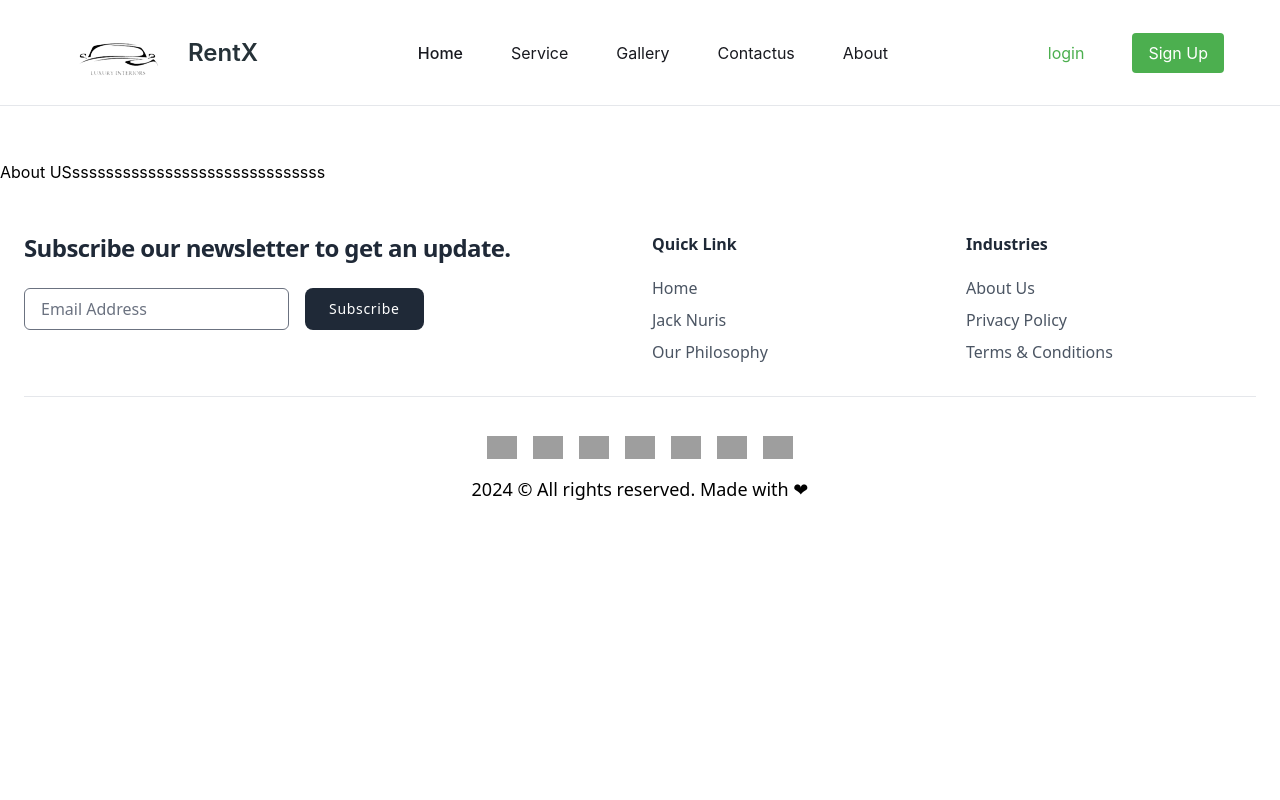
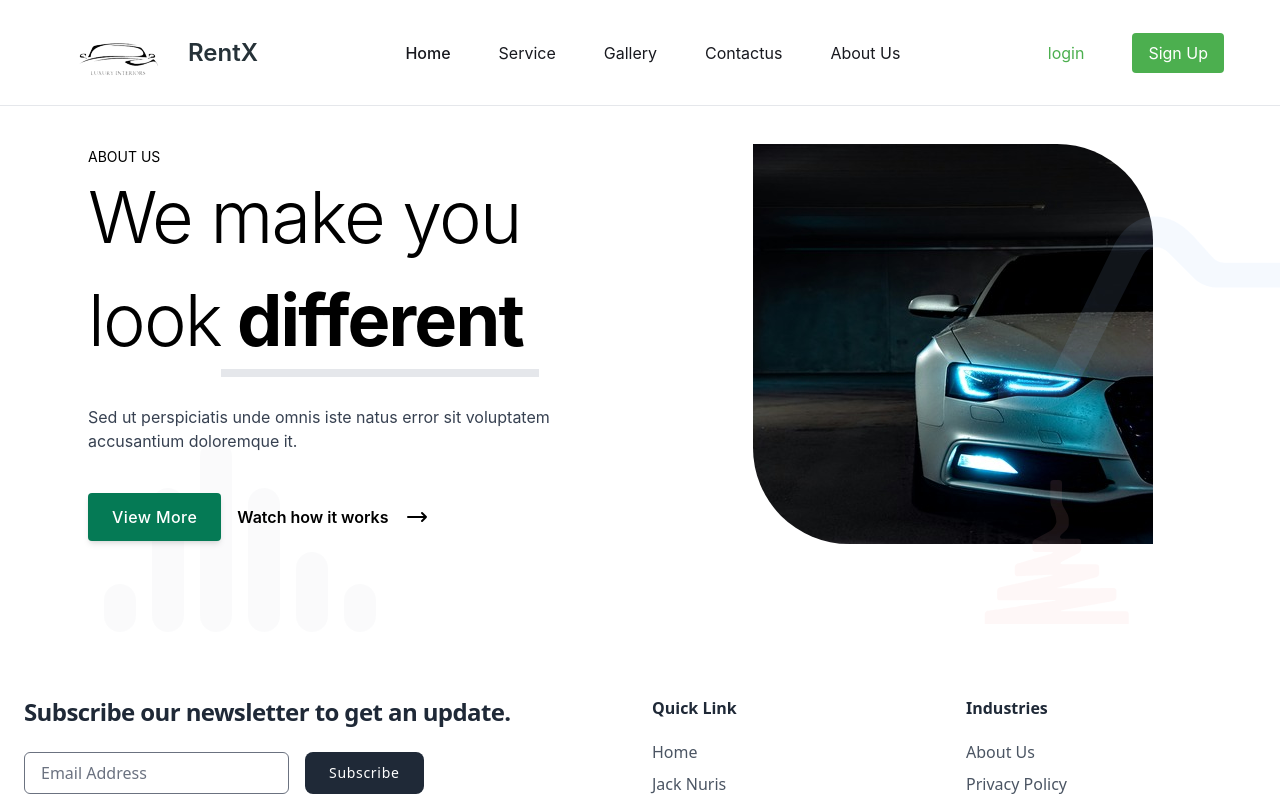
Before and after one commit to mooka007/Car, a React (Create React App) app in the folder client/: page /aboutus in a window 1280 px wide. Shown: the top 800 px of the page. Built offline with nearby package versions, Linux system fonts and the light colour scheme; grey boxes are pictures that could not be loaded.

Commit message:
gallery + aboutus

```diff
--- a/client/src/App.jsx
+++ b/client/src/App.jsx
@@ -15,6 +15,7 @@ import {
 import Home from './pages/Home.jsx';
 import Login from './pages/Login.jsx';
 import Signup from './pages/Signup.jsx';
+import Gallery from './pages/Gallery.jsx';
 
 const Layout  = () => {
   return (
@@ -34,6 +35,8 @@ const router = createBrowserRouter(
         <Route index element={<Home />}></Route>
         <Route path="/aboutus" element={<AboutUs />}></Route>
         <Route path="/contactus" element={<Contactus />}></Route>
+        <Route path="/gallery" element={<Gallery />}></Route>
+
       </Route>
       <Route path="/login" element={<Login />}></Route>
       <Route path="/signup" element={<Signup />}></Route>
--- a/client/src/components/Navbar.jsx
+++ b/client/src/components/Navbar.jsx
@@ -31,15 +31,15 @@ const Navbar = () => {
     const navItems = [
         {link: "Home", path: "/"},
         {link: "Service", path : "#"},
-        {link: "Gallery", path : "#"},
+        {link: "Gallery", path : "/gallery"},
         {link: "Contactus", path : "/contactus"},
-        {link: "About", path : "/aboutus"},
+        {link: "About Us", path : "/aboutus"},
     ];
     return (
     <header className="w-full bg-white md:bg-transparent fixed top-0 left-0 right-0">
         <nav className={`py-4 lg:px-14 px-4  ${isSticky ? "sticky top-0 left-0 right-0 border-b bg-white " : "" } `}>
             <div className="flex items-center justify-between text-base gap-8">
-                <a href="" className="text-2xl font-semibold flex items-center space-x-3">
+                <a href="/" className="text-2xl font-semibold flex items-center space-x-3">
                     <img src={logo} alt="" className="w-30 inline-block items-center" />
                     <span className="text-[#263238]">RentX</span>
                 </a>
--- a/client/src/pages/AboutUs.jsx
+++ b/client/src/pages/AboutUs.jsx
@@ -1,12 +1,68 @@
 import React from "react";
+import picture from "../assets/picture.jpg";
 
 const AboutUs = () => {
     return(
-        <div className="mt-40 ">
-           <p>About USssssssssssssssssssssssssssssss</p>
+        <div class="bg-white relative   flex items-center  n justify-center overflow-hidden z-50 mt-20">
+            <div class="relative mx-auto h-full px-4  pb-20   md:pb-10 sm:max-w-xl md:max-w-full md:px-24 lg:max-w-screen-xl lg:px-8">
+                <div class="flex flex-col items-center justify-between lg:flex-row py-16">
+                    <div class=" relative ">
+                        {/* <div class=" absolute top-0 -left-48 z-0  opacity-50 ">
+                            <img src="https://placehold.co/200x100" class="w-36 z-0  h-full    object-fill fill-y text-y   " />
+                        </div> */}
+                        <div class="lg:max-w-xl lg:pr-5 relative z-40">
+                            <p class="flex text-sm uppercase text-g1  ">
+
+                                About Us
+                            </p>
+                            <h2 class="mb-6 max-w-lg text-5xl font-light leading-snug tracking-tight text-g1 sm:text-7xl sm:leading-snug">
+                                We make you look
+                                <span class="my-1 inline-block border-b-8 border-g4 bg-white px-4 font-bold text-g4 animate__animated animate__flash">different</span>
+                            </h2>
+                            <p class="text-base text-gray-700">Sed ut perspiciatis unde omnis iste natus error sit voluptatem
+                                accusantium doloremque it.</p>
+                            <div class="mt-10 flex flex-col items-center md:flex-row">
+                                <a href="/" class="mb-3 inline-flex h-12 w-full items-center justify-center rounded bg-green-600 px-6 font-medium tracking-wide text-white shadow-md transition hover:bg-blue-800 focus:outline-none md:mr-4 md:mb-0 md:w-auto">
+                                    View More</a>
+                                <a href="/" aria-label="" class="group inline-flex items-center font-semibold text-g1">Watch how
+                                    it works
+                                    <svg xmlns="http://www.w3.org/2000/svg" class="ml-4 h-6 w-6 transition-transform group-hover:translate-x-2" fill="none" viewBox="0 0 24 24" stroke="currentColor" stroke-width="2">
+                                        <path stroke-linecap="round" stroke-linejoin="round" d="M17 8l4 4m0 0l-4 4m4-4H3"></path>
+                                    </svg>
+                                </a>
+                            </div>
+                        </div>
 
 
-
+                    </div>
+                    <div class="relative hidden lg:ml-32 lg:block lg:w-1/2">
+                        <svg xmlns="http://www.w3.org/2000/svg" class="my-6 mx-auto h-10 w-10 animate-bounce rounded-full bg-white p-2 lg:hidden" fill="none" viewBox="0 0 24 24" stroke="currentColor" stroke-width="2">
+                            <path stroke-linecap="round" stroke-linejoin="round" d="M16 17l-4 4m0 0l-4-4m4 4V3"></path>
+                        </svg>
+                        <div class="abg-orange-400 mx-auto w-fit overflow-hidden rounded-[6rem] rounded-br-none rounded-tl-none">
+                            <img src={picture} />
+                        </div>
+                    </div>
+                </div>
+            </div>
+            <div class="hidden text-9xl varien absolute top-6 left-1/4 text-g/10 z-40    ">
+                About Us
+            </div>
+            <div class=" absolute -bottom-24 left-10 z-0  opacity-10 ">
+                <svg width="800px" height="800px" viewBox="0 0 24 24" class="w-96 z-0  h-full    object-fill fill-gray-300 text-gray-300" fill="none" xmlns="http://www.w3.org/2000/svg">
+                    <path fill-rule="evenodd" clip-rule="evenodd" d="M12 6C12 5.44772 11.5523 5 11 5C10.4477 5 10 5.44772 10 6V16C10 16.5523 10.4477 17 11 17C11.5523 17 12 16.5523 12 16V6ZM9 9C9 8.44772 8.55228 8 8 8C7.44772 8 7 8.44772 7 9V16C7 16.5523 7.44772 17 8 17C8.55228 17 9 16.5523 9 16V9ZM15 9C15 8.44772 14.5523 8 14 8C13.4477 8 13 8.44772 13 9V16C13 16.5523 13.4477 17 14 17C14.5523 17 15 16.5523 15 16V9ZM18 13C18 12.4477 17.5523 12 17 12C16.4477 12 16 12.4477 16 13V16C16 16.5523 16.4477 17 17 17C17.5523 17 18 16.5523 18 16V13ZM6 15C6 14.4477 5.55228 14 5 14C4.44772 14 4 14.4477 4 15V16C4 16.5523 4.44772 17 5 17C5.55228 17 6 16.5523 6 16V15ZM21 15C21 14.4477 20.5523 14 20 14C19.4477 14 19 14.4477 19 15V16C19 16.5523 19.4477 17 20 17C20.5523 17 21 16.5523 21 16V15ZM4 18C3.44772 18 3 18.4477 3 19C3 19.5523 3.44772 20 4 20H21C21.5523 20 22 19.5523 22 19C22 18.4477 21.5523 18 21 18H4Z"></path>
+                </svg>
+            </div>
+            <div class=" absolute -bottom-0 left-3/4 z-0  opacity-10 ">
+                <svg width="800px" height="800px" viewBox="0 0 256 256" xmlns="http://www.w3.org/2000/svg" class="w-48 z-0  h-full -rotate-90   object-fill fill-red-300 text-red-300">
+                    <path d="M32 225h12.993A4.004 4.004 0 0 0 49 220.997V138.01c0-4.976.724-5.04 1.614-.16l12.167 66.708c.397 2.177 2.516 3.942 4.713 3.942h8.512a3.937 3.937 0 0 0 3.947-4S79 127.5 80 129s14.488 52.67 14.488 52.67c.559 2.115 2.8 3.83 5.008 3.83h8.008a3.993 3.993 0 0 0 3.996-3.995v-43.506c0-4.97 1.82-5.412 4.079-.965l10.608 20.895c1.001 1.972 3.604 3.571 5.806 3.571h9.514a3.999 3.999 0 0 0 3.993-4.001v-19.49c0-4.975 2.751-6.074 6.155-2.443l6.111 6.518c1.51 1.61 4.528 2.916 6.734 2.916h7c2.21 0 5.567-.855 7.52-1.92l9.46-5.16c1.944-1.06 5.309-1.92 7.524-1.92h23.992a4.002 4.002 0 0 0 4.004-3.992v-7.516a3.996 3.996 0 0 0-4.004-3.992h-23.992c-2.211 0-5.601.823-7.564 1.834l-4.932 2.54c-4.423 2.279-12.028 3.858-16.993 3.527l2.97.198c-4.962-.33-10.942-4.12-13.356-8.467l-11.19-20.14c-1.07-1.929-3.733-3.492-5.939-3.492h-7c-2.21 0-4 1.794-4 4.001v19.49c0 4.975-1.14 5.138-2.542.382l-12.827-43.535c-.625-2.12-2.92-3.838-5.127-3.838h-8.008c-2.207 0-3.916 1.784-3.817 4.005l1.92 42.998c.221 4.969-.489 5.068-1.585.224l-15.13-66.825c-.488-2.155-2.681-3.902-4.878-3.902h-8.512a3.937 3.937 0 0 0-3.947 4s.953 77-.047 75.5-13.937-92.072-13.937-92.072C49.252 34.758 47.21 33 45 33H31.999" fill-rule="evenodd"></path>
+                </svg>
+            </div>
+            <div class=" absolute top-10 left-3/4 z-0  opacity-10 ">
+                <svg fill="#000000" width="800px" height="800px" viewBox="0 0 256 256" xmlns="http://www.w3.org/2000/svg" class="w-96 z-0  h-full    object-fill fill-blue-300 text-blue-300">
+                    <path d="M230.704 99.2a4.004 4.004 0 0 0-4.01-3.995h-50.981c-2.215 0-5.212-1.327-6.693-2.964L155.289 77.08c-17.795-19.65-41.628-16.256-53.234 7.58l-38.736 79.557C60.42 170.172 52.705 175 46.077 175H29.359a3.996 3.996 0 0 0-3.994 3.995v10.01A4 4 0 0 0 29.372 193h24.7c8.835 0 19.208-6.395 23.174-14.293l43.645-86.914c3.964-7.894 12.233-9.228 18.473-2.974l17.184 17.219c3.123 3.13 9.242 5.667 13.647 5.667H226.7a4.005 4.005 0 0 0 4.004-3.994v-8.512z" fill-rule="evenodd"></path>
+                </svg>
+            </div>
         </div>
     )
 }
--- /dev/null
+++ b/client/src/pages/Gallery.jsx
@@ -0,0 +1,26 @@
+import React from "react";
+import Cards from "../components/Cards";
+import { Dropdown } from 'flowbite-react';
+
+const Gallery = () => {
+    return (
+        <div className='text-center h-[48rem] mt-14 '>
+            <h2 className='text-5xl'>what we offer</h2>
+            <p className='text-6xl font-semibold'>Explore Our Cars</p>
+            <div className="mt-20 w-40 mx-auto">
+            <Dropdown  label="Model Cars">
+                <Dropdown.Item>Mercedes</Dropdown.Item>
+                <Dropdown.Item>Toyota</Dropdown.Item>
+                <Dropdown.Item>Audi</Dropdown.Item>
+                {/* <Dropdown.Divider />
+                <Dropdown.Item>Separated link</Dropdown.Item> */}
+            </Dropdown>
+            </div>
+            <div className="flex  flex-wrap items-center justify-between mx-24 mt-16 md:">
+            <Cards />
+            </div>
+    </div>
+    )
+}
+
+export default Gallery
--- a/client/src/pages/Login.jsx
+++ b/client/src/pages/Login.jsx
@@ -11,7 +11,7 @@ const Login = () => {
                     <div class='hidden lg:flex flex-col justify-between bg-[#ffe85c] lg:p-8 xl:p-12 lg:max-w-sm xl:max-w-lg'>
                         <div class="flex items-center justify-start space-x-3">
                             {/* <span class="bg-black rounded-full  w-8 h-8"></span> */}
-                            <a href="" className="text-2xl font-semibold flex items-center space-x-3">
+                            <a href="/" className="text-2xl font-semibold flex items-center space-x-3">
                                 <img src={logo} alt="" className="w-30 inline-block items-center" />
                                 <span className="text-[#263238]">RentX</span>
                             </a>
--- a/client/src/pages/Signup.jsx
+++ b/client/src/pages/Signup.jsx
@@ -11,7 +11,7 @@ const Signup = () => {
                         {/* logo - left side */}
                         <div class="flex items-center justify-start space-x-3">
                             {/* <span class="bg-black rounded-full w-8 h-8"></span> */}
-                            <a href="" className="text-2xl font-semibold flex items-center space-x-3">
+                            <a href="/" className="text-2xl font-semibold flex items-center space-x-3">
                                 <img src={logo} alt="" className="w-30 inline-block items-center" />
                                 <span className="text-[#263238]">RentX</span>
                             </a>
```
Also changed, not shown: client/src/pages/ContactUs.jsx (+0 -13 lines), client/src/assets/picture.jpg (added).
